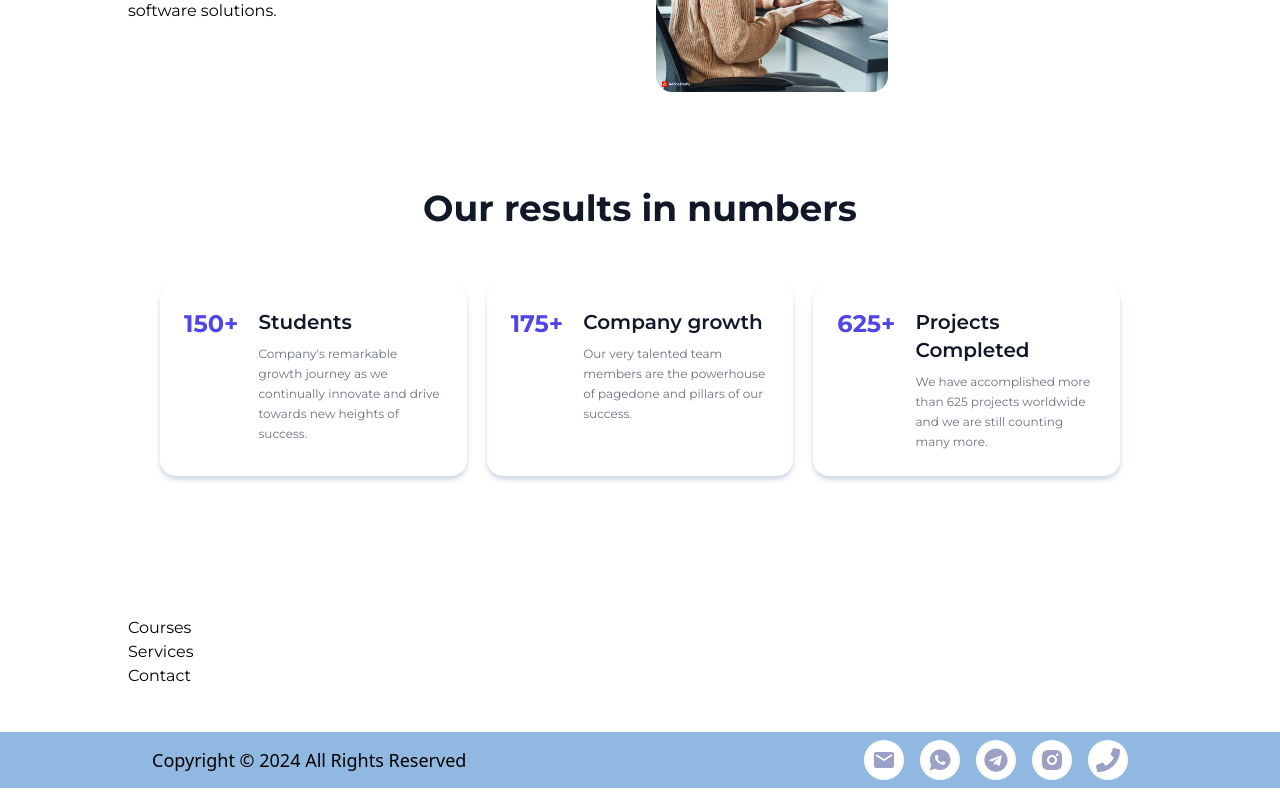
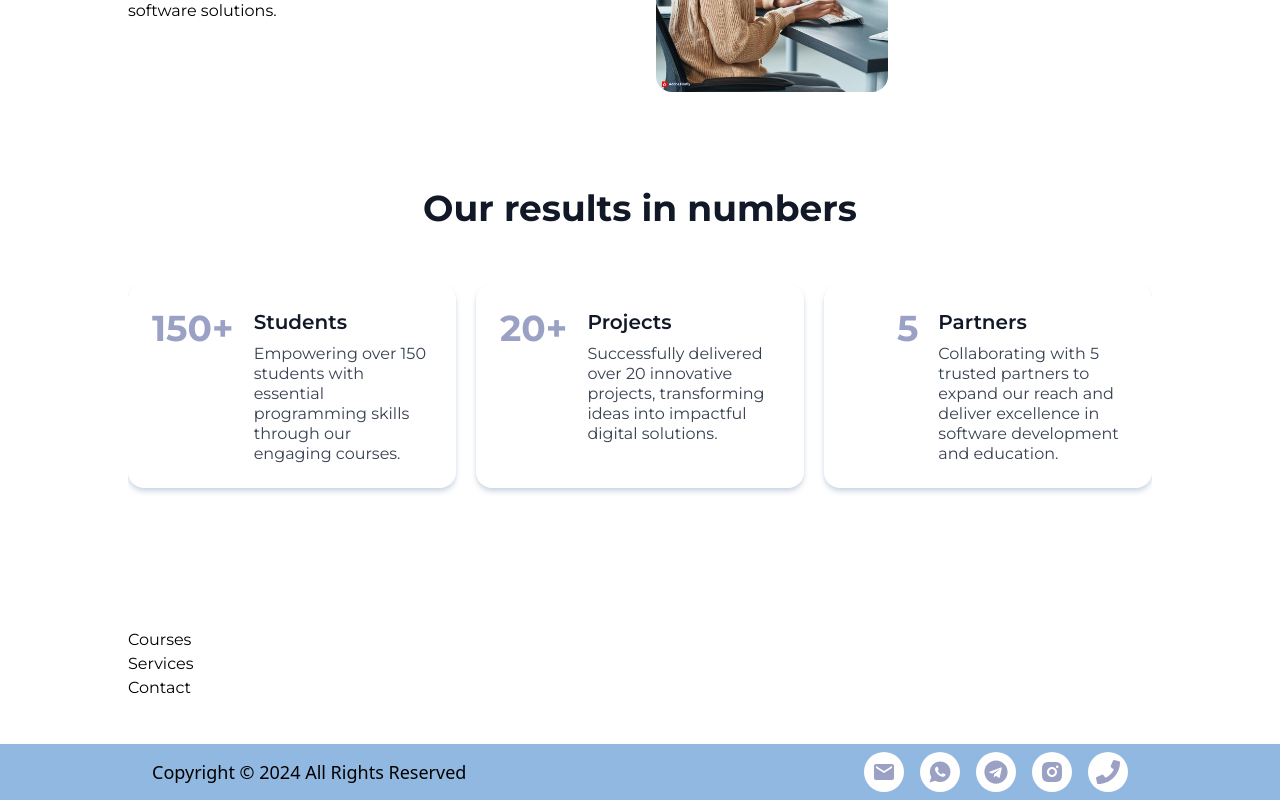
Before and after one commit to kalebmelaku/bytesacademy, a React (Vite) app: page / in a window 1280 px wide. Shown: the part 2001-2801 px from the top of the page. Built offline with nearby package versions, Linux system fonts and the light colour scheme; a web font is replaced by a local one.

Commit message:
about page done

```diff
--- a/src/components/aboutus.jsx
+++ b/src/components/aboutus.jsx
@@ -7,7 +7,7 @@ import AboutNumbers from "./subComponents/aboutNumbers";
 function AboutUs() {
 	return (
 		<>
-			<section className="overflow-hidden container mx-2 md:mx-auto pt-20 pb-12 md:pt-20 lg:pb-[60px]">
+			<section className="overflow-hidden container md:mx-auto pt-10 pb-12 md:pt-20 lg:pb-[60px]" id="about">
 				{/* <div className="flex items-center my-10">
 					<Line color="black" />
 					<span className="text-3xl">About Us</span>
--- a/src/components/subComponents/aboutCourse.jsx
+++ b/src/components/subComponents/aboutCourse.jsx
@@ -5,7 +5,7 @@ import CourseTwo from '../../assets/courseTwo.jpeg'
 import CourseThree from '../../assets/courseThree.jpeg'
 function AboutCourse() {
 	return (
-		<div className="container mx-auto">
+		<div className="container md:mx-auto mx-2">
 			<div className="flex flex-wrap items-center justify-between -mx-4">
 				<div className="w-full px-4 lg:w-6/12 order-2 md:order-1">
 					<div className="flex items-center -mx-3 sm:-mx-4">
--- a/src/components/subComponents/aboutDevelopment.jsx
+++ b/src/components/subComponents/aboutDevelopment.jsx
@@ -5,7 +5,7 @@ import ProjectTwo from '../../assets/ProjectTwo.jpg';
 import ProjectThree from '../../assets/ProjectThree.jpg';
 function AboutDevelopment() {
 	return (
-		<div className="container mx-auto">
+		<div className="container md:mx-auto mx-2">
 			<div className="flex flex-wrap items-center justify-between -mx-4">
 				<div className="w-full px-4 lg:w-1/2 xl:w-5/12">
 					<div className="mt-10 lg:mt-0">
--- a/src/components/subComponents/aboutNumbers.jsx
+++ b/src/components/subComponents/aboutNumbers.jsx
@@ -2,56 +2,53 @@ import React from "react";
 
 function AboutNumbers() {
 	return (
-		<section class="py-20">
-			<div class="mx-auto px-4 sm:px-6 lg:px-8">
-				<h2 class="font-manrope text-4xl text-center text-gray-900 font-bold mb-14">
+		<section className="py-20">
+			<div className="md:mx-auto mx-2">
+				<h2 className="font-manrope text-4xl text-center text-gray-900 font-bold mb-14">
 					Our results in numbers
 				</h2>
-				<div class="flex flex-col gap-5 xl:gap-8 lg:flex-row lg:justify-between">
-					<div class="w-full max-lg:max-w-2xl mx-auto lg:mx-0 lg:w-1/3 bg-white p-6 rounded-2xl shadow-md shadow-slate-300">
-						<div class="flex gap-5">
-							<div class="font-manrope text-2xl font-bold text-indigo-600">
-								150+
-							</div>
-							<div class="flex-1">
-								<h4 class="text-xl text-gray-900 font-semibold mb-2">
+				<div className="flex flex-col gap-5 xl:gap-8 lg:flex-row lg:justify-between">
+					<div className="w-full max-lg:max-w-2xl mx-auto lg:mx-0 lg:w-1/3 bg-white p-6 rounded-2xl shadow-md shadow-slate-300">
+						<div className="flex gap-5">
+							<div className="text-4xl font-bold text-secondary">150+</div>
+							<div className="flex-1">
+								<h4 className="text-xl text-gray-900 font-semibold mb-2">
 									Students
 								</h4>
-								<p class="text-xs text-gray-500 leading-5">
-									Company's remarkable growth journey as we continually innovate
-									and drive towards new heights of success.
+								<p className="text-gray-700 leading-5">
+									Empowering over 150 students with essential programming skills
+									through our engaging courses.
 								</p>
 							</div>
 						</div>
 					</div>
-					<div class="w-full max-lg:max-w-2xl mx-auto lg:mx-0 lg:w-1/3 bg-white p-6 rounded-2xl shadow-md shadow-slate-300">
-						<div class="flex gap-5">
-							<div class="font-manrope text-2xl font-bold text-indigo-600">
-								175+
-							</div>
-							<div class="flex-1">
-								<h4 class="text-xl text-gray-900 font-semibold mb-2">
-									Company growth
+					<div className="w-full max-lg:max-w-2xl mx-auto lg:mx-0 lg:w-1/3 bg-white p-6 rounded-2xl shadow-md shadow-slate-300">
+						<div className="flex gap-5">
+							<div className="text-4xl font-bold text-secondary">20+</div>
+							<div className="flex-1">
+								<h4 className="text-xl text-gray-900 font-semibold mb-2">
+									Projects
 								</h4>
-								<p class="text-xs text-gray-500 leading-5">
-									Our very talented team members are the powerhouse of pagedone
-									and pillars of our success.{" "}
+								<p className="text-gray-700 leading-5">
+									Successfully delivered over 20 innovative projects,
+									transforming ideas into impactful digital solutions.
 								</p>
 							</div>
 						</div>
 					</div>
-					<div class="w-full max-lg:max-w-2xl mx-auto lg:mx-0 lg:w-1/3 bg-white p-6 rounded-2xl shadow-md shadow-slate-300">
-						<div class="flex gap-5">
-							<div class="font-manrope text-2xl font-bold text-indigo-600">
-								625+
+					<div className="w-full max-lg:max-w-2xl mx-auto lg:mx-0 lg:w-1/3 bg-white p-6 rounded-2xl shadow-md shadow-slate-300">
+						<div className="flex gap-5">
+							<div className="text-4xl font-bold text-secondary">
+								<span className="invisible">0</span>
+								<span className="invisible">0</span>5
 							</div>
-							<div class="flex-1">
-								<h4 class="text-xl text-gray-900 font-semibold mb-2">
-									Projects Completed
+							<div className="flex-1">
+								<h4 className="text-xl text-gray-900 font-semibold mb-2">
+									Partners
 								</h4>
-								<p class="text-xs text-gray-500 leading-5">
-									We have accomplished more than 625 projects worldwide and we
-									are still counting many more.
+								<p className="text-gray-700 leading-5">
+									Collaborating with 5 trusted partners to expand our reach and
+									deliver excellence in software development and education.
 								</p>
 							</div>
 						</div>
--- a/src/output.css
+++ b/src/output.css
@@ -588,6 +588,10 @@ video {
   }
 }
 
+.invisible {
+  visibility: hidden;
+}
+
 .absolute {
   position: absolute;
 }
@@ -763,10 +767,6 @@ video {
   width: 100vw;
 }
 
-.max-w-7xl {
-  max-width: 80rem;
-}
-
 .flex-1 {
   flex: 1 1 0%;
 }
@@ -918,6 +918,11 @@ video {
   background-color: rgb(255 255 255 / var(--tw-bg-opacity));
 }
 
+.bg-red-500 {
+  --tw-bg-opacity: 1;
+  background-color: rgb(239 68 68 / var(--tw-bg-opacity));
+}
+
 .bg-gradient-to-r {
   background-image: linear-gradient(to right, var(--tw-gradient-stops));
 }
@@ -1005,6 +1010,10 @@ video {
   padding-top: 1rem;
 }
 
+.pt-10 {
+  padding-top: 2.5rem;
+}
+
 .text-center {
   text-align: center;
 }
@@ -1052,11 +1061,6 @@ video {
   line-height: 1.75rem;
 }
 
-.text-xs {
-  font-size: 0.75rem;
-  line-height: 1rem;
-}
-
 .font-bold {
   font-weight: 700;
 }
@@ -1074,19 +1078,14 @@ video {
   color: rgb(0 0 0 / var(--tw-text-opacity));
 }
 
-.text-gray-500 {
+.text-gray-700 {
   --tw-text-opacity: 1;
-  color: rgb(107 114 128 / var(--tw-text-opacity));
+  color: rgb(55 65 81 / var(--tw-text-opacity));
 }
 
 .text-gray-900 {
   --tw-text-opacity: 1;
   color: rgb(17 24 39 / var(--tw-text-opacity));
-}
-
-.text-indigo-600 {
-  --tw-text-opacity: 1;
-  color: rgb(79 70 229 / var(--tw-text-opacity));
 }
 
 .text-primary {
@@ -1108,44 +1107,6 @@ video {
   --tw-shadow: 0 4px 6px -1px rgb(0 0 0 / 0.1), 0 2px 4px -2px rgb(0 0 0 / 0.1);
   --tw-shadow-colored: 0 4px 6px -1px var(--tw-shadow-color), 0 2px 4px -2px var(--tw-shadow-color);
   box-shadow: var(--tw-ring-offset-shadow, 0 0 #0000), var(--tw-ring-shadow, 0 0 #0000), var(--tw-shadow);
-}
-
-.shadow-lg {
-  --tw-shadow: 0 10px 15px -3px rgb(0 0 0 / 0.1), 0 4px 6px -4px rgb(0 0 0 / 0.1);
-  --tw-shadow-colored: 0 10px 15px -3px var(--tw-shadow-color), 0 4px 6px -4px var(--tw-shadow-color);
-  box-shadow: var(--tw-ring-offset-shadow, 0 0 #0000), var(--tw-ring-shadow, 0 0 #0000), var(--tw-shadow);
-}
-
-.shadow-xl {
-  --tw-shadow: 0 20px 25px -5px rgb(0 0 0 / 0.1), 0 8px 10px -6px rgb(0 0 0 / 0.1);
-  --tw-shadow-colored: 0 20px 25px -5px var(--tw-shadow-color), 0 8px 10px -6px var(--tw-shadow-color);
-  box-shadow: var(--tw-ring-offset-shadow, 0 0 #0000), var(--tw-ring-shadow, 0 0 #0000), var(--tw-shadow);
-}
-
-.shadow {
-  --tw-shadow: 0 1px 3px 0 rgb(0 0 0 / 0.1), 0 1px 2px -1px rgb(0 0 0 / 0.1);
-  --tw-shadow-colored: 0 1px 3px 0 var(--tw-shadow-color), 0 1px 2px -1px var(--tw-shadow-color);
-  box-shadow: var(--tw-ring-offset-shadow, 0 0 #0000), var(--tw-ring-shadow, 0 0 #0000), var(--tw-shadow);
-}
-
-.shadow-gray-100 {
-  --tw-shadow-color: #f3f4f6;
-  --tw-shadow: var(--tw-shadow-colored);
-}
-
-.shadow-gray-200 {
-  --tw-shadow-color: #e5e7eb;
-  --tw-shadow: var(--tw-shadow-colored);
-}
-
-.shadow-gray-400 {
-  --tw-shadow-color: #9ca3af;
-  --tw-shadow: var(--tw-shadow-colored);
-}
-
-.shadow-gray-300 {
-  --tw-shadow-color: #d1d5db;
-  --tw-shadow: var(--tw-shadow-colored);
 }
 
 .shadow-slate-300 {
@@ -1222,11 +1183,6 @@ video {
   .sm\:px-4 {
     padding-left: 1rem;
     padding-right: 1rem;
-  }
-
-  .sm\:px-6 {
-    padding-left: 1.5rem;
-    padding-right: 1.5rem;
   }
 
   .sm\:py-4 {
@@ -1370,11 +1326,6 @@ video {
     justify-content: space-between;
   }
 
-  .lg\:px-8 {
-    padding-left: 2rem;
-    padding-right: 2rem;
-  }
-
   .lg\:py-40 {
     padding-top: 10rem;
     padding-bottom: 10rem;
```
